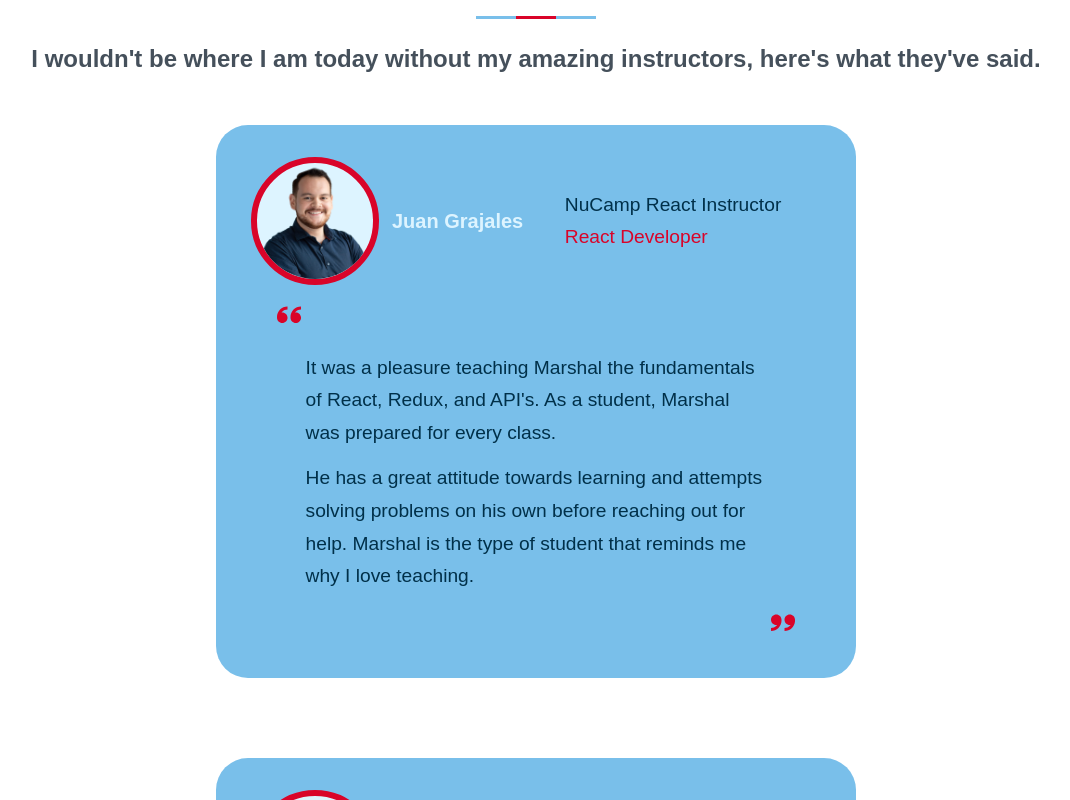
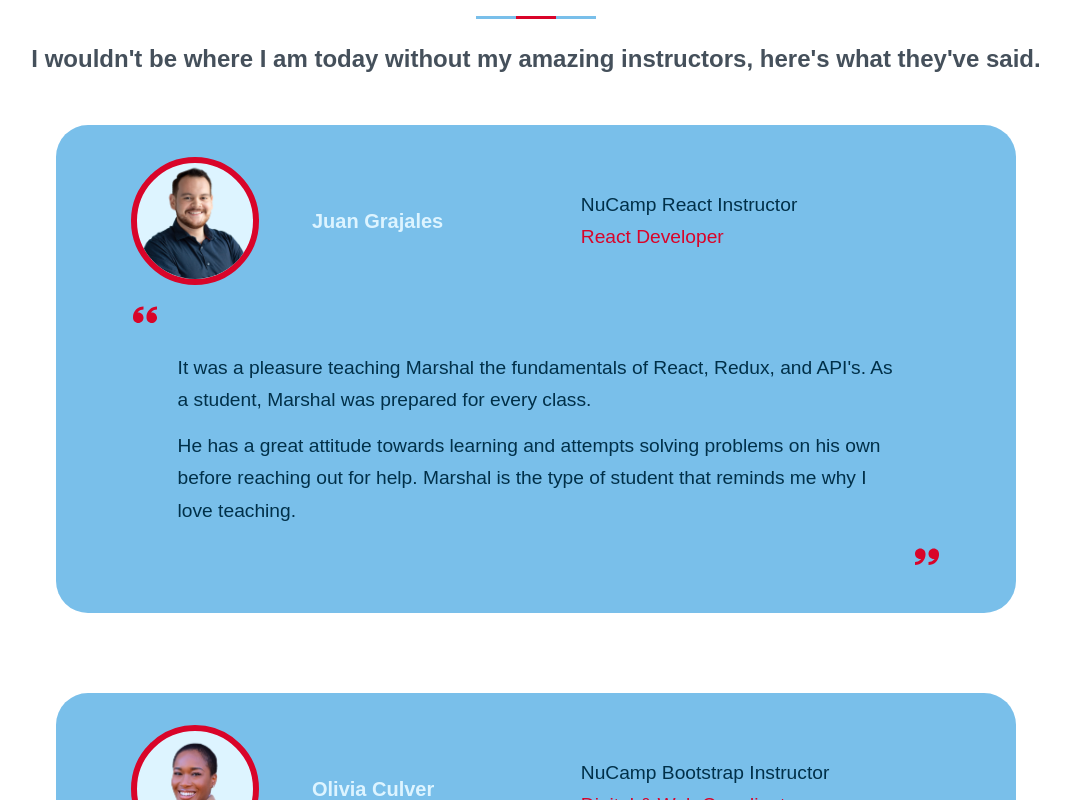
Before and after one commit to remarshal/marshal-rocks-react, a React (Create React App) app: page / in a window 1280 px wide. Shown: the part 6640-7440 px from the top of the page, without its empty margins (104-1174 px from the left). Built offline with nearby package versions, Linux system fonts and the light colour scheme; a web font is replaced by a local one.

Commit message:
updated container name

```diff
--- a/src/Components/testimonials.css
+++ b/src/Components/testimonials.css
@@ -1,4 +1,4 @@
-.container.testimonial--container {
+.testimonial--container {
   width: 50%;
 }
 
@@ -17,9 +17,9 @@
 }
 
 .img--grid {
-    display: flex;
-    justify-content: center;
-  }
+  display: flex;
+  justify-content: center;
+}
 
 .client--img {
   width: 8rem;
@@ -39,7 +39,7 @@
 }
 
 .client--title p {
-    color: var(--color-dark);
+  color: var(--color-dark);
 }
 
 .client--review {
@@ -66,7 +66,7 @@
 /* =============================== MEDIA QUERIES (MEDIUM DEVICES) =============================== */
 
 @media screen and (max-width: 1024px) {
-  .container.testimonial--container {
+  .testimonial--container {
     width: 70%;
   }
 
@@ -80,7 +80,7 @@
 /* =============================== MEDIA QUERIES (SMALL DEVICES) =============================== */
 
 @media screen and (max-width: 600px) {
-  .container.testimonial--container {
+  .testimonial--container {
     width: var(--container-width-sm);
   }
 
```
